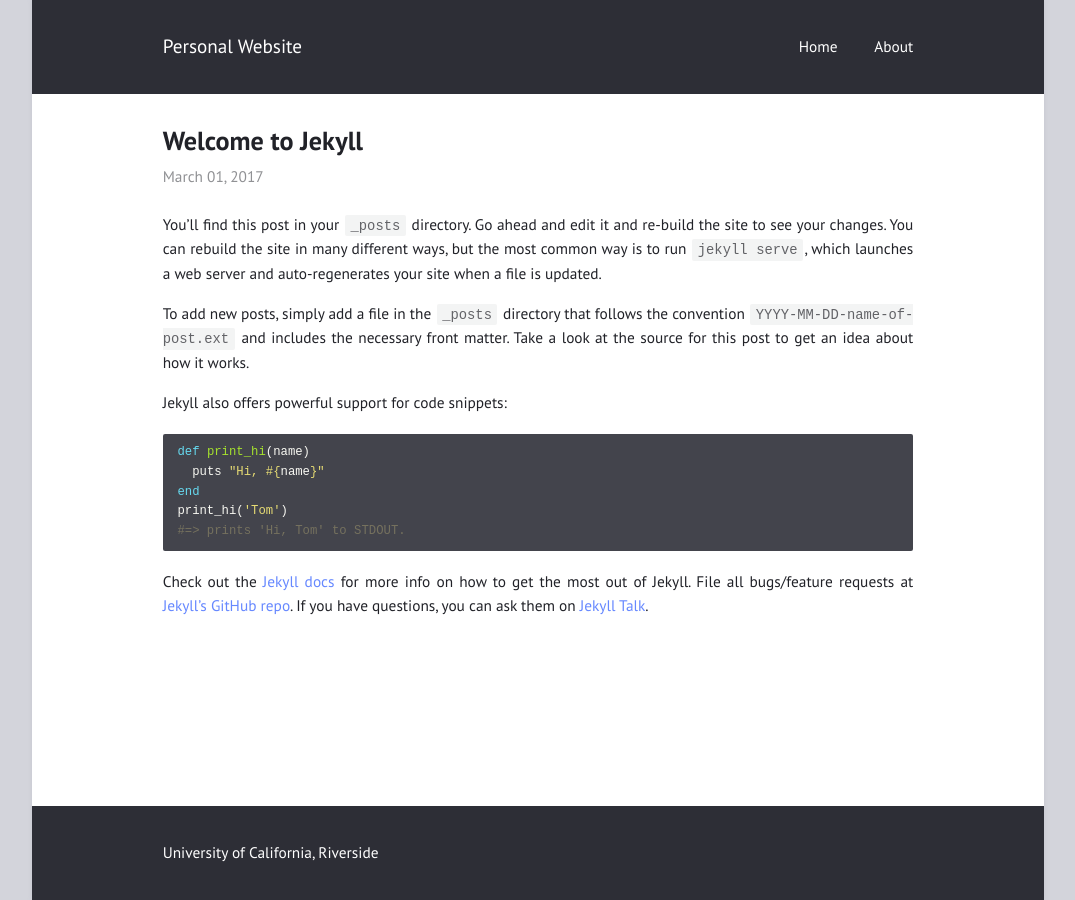
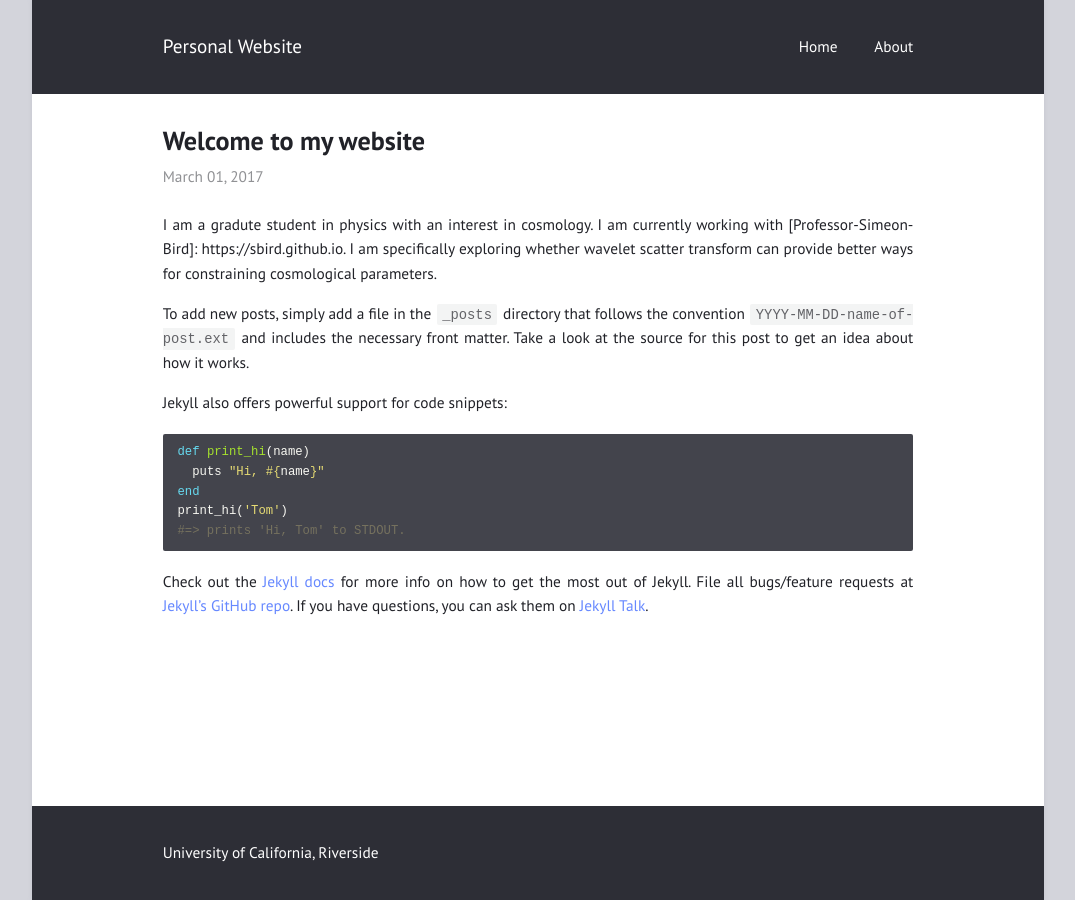
Before and after one commit to htohfa/htohfa.github.io, a Jekyll site: the page built from _posts/2017-03-01-welcome-to-jekyll.md, in a window 1280 px wide. Shown: the whole page, without its empty margins (102-1177 px from the left). Built offline with Jekyll 4.4.1, drawn with Linux system fonts in a browser that asks for light colours.

Commit message:
Update 2017-03-01-welcome-to-jekyll.md

```diff
--- a/_posts/2017-03-01-welcome-to-jekyll.md
+++ b/_posts/2017-03-01-welcome-to-jekyll.md
@@ -1,10 +1,8 @@
 ---
-title: "Welcome to Jekyll"
+title: "Welcome to my website"
 layout: post
 ---
-
-You’ll find this post in your `_posts` directory. Go ahead and edit it and re-build the site to see your changes. You can rebuild the site in many different ways, but the most common way is to run `jekyll serve`, which launches a web server and auto-regenerates your site when a file is updated.
-
+I am a gradute student in physics with an interest in cosmology. I am currently working with [Professor-Simeon-Bird]: https://sbird.github.io. I am specifically exploring whether wavelet scatter transform can provide better ways for constraining cosmological parameters.
 
 To add new posts, simply add a file in the `_posts` directory that follows the convention `YYYY-MM-DD-name-of-post.ext` and includes the necessary front matter. Take a look at the source for this post to get an idea about how it works.
 
```
